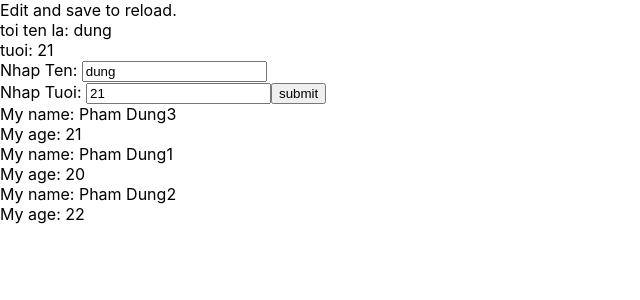
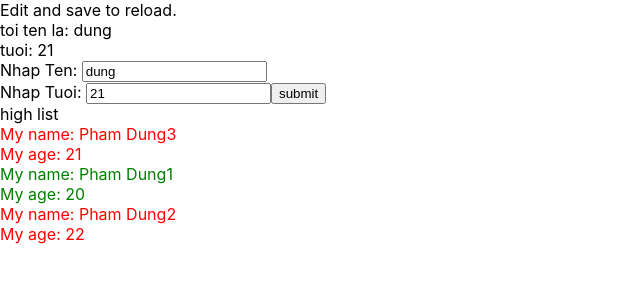
Before and after one commit to Dunglouis/React-demo-, a React (Create React App) app: page / in a window 1280 px wide. Shown: the top 300 px of the page, without its empty margins (0-640 px from the left). Built offline with nearby package versions, Linux system fonts and the light colour scheme.

Commit message:
video 25

```diff
--- a/src/App.css
+++ b/src/App.css
@@ -1,3 +1,11 @@
+.red {
+  color: red;
+}
+
+.green {
+  color: green;
+}
+
 body {
   margin: 0;
   font-family: -apple-system, BlinkMacSystemFont, 'Segoe UI', 'Roboto', 'Oxygen',
--- a/src/components/DisplayInfor.js
+++ b/src/components/DisplayInfor.js
@@ -1,15 +1,29 @@
 import React from "react";
 
 class DisplayInfor extends React.Component {
+    state = {
+        isListUser: true
+    }
+    showList = () => {
+        this.setState({ isListUser: !this.state.isListUser })
+    }
     render() {
         const { listUser } = this.props;
         return (
             <div>
+                <div>
+                    <span onClick={() => { this.showList() }}>
+                        {this.state.isListUser === true ? "high list" : "show list"}
+                    </span>
+                </div>
+                {this.state.isListUser &&
+                    <div>
                         {
                             listUser.map((user) => {
+                                console.log(user);
                                 return (
                                     <div>
-                                <div key={user.id}>
+                                        <div key={user.id} className={user.age > 20 ? "red" : "green"}>
                                             <div>My name: {user.name}</div>
                                             <div>My age: {user.age}</div>
                                         </div>
@@ -18,10 +32,8 @@ class DisplayInfor extends React.Component {
                             })
                         }
                     </div>
-            // <div>
-            //     <div>My name: {}</div>
-            //     <div>My age: {age}</div>
-            // </div>
+                }
+            </div>
         )
     }
 }
```
Lines whose indentation alone changed are shown as unchanged.
